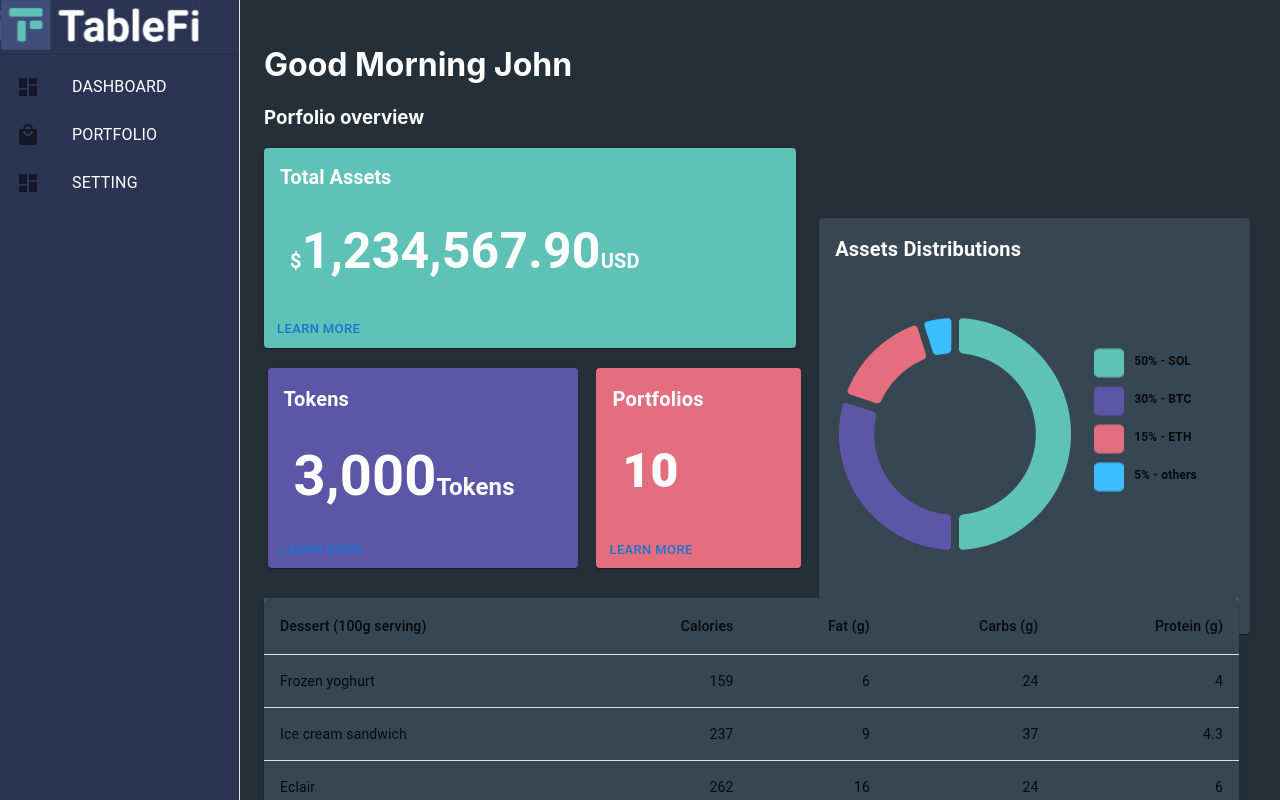
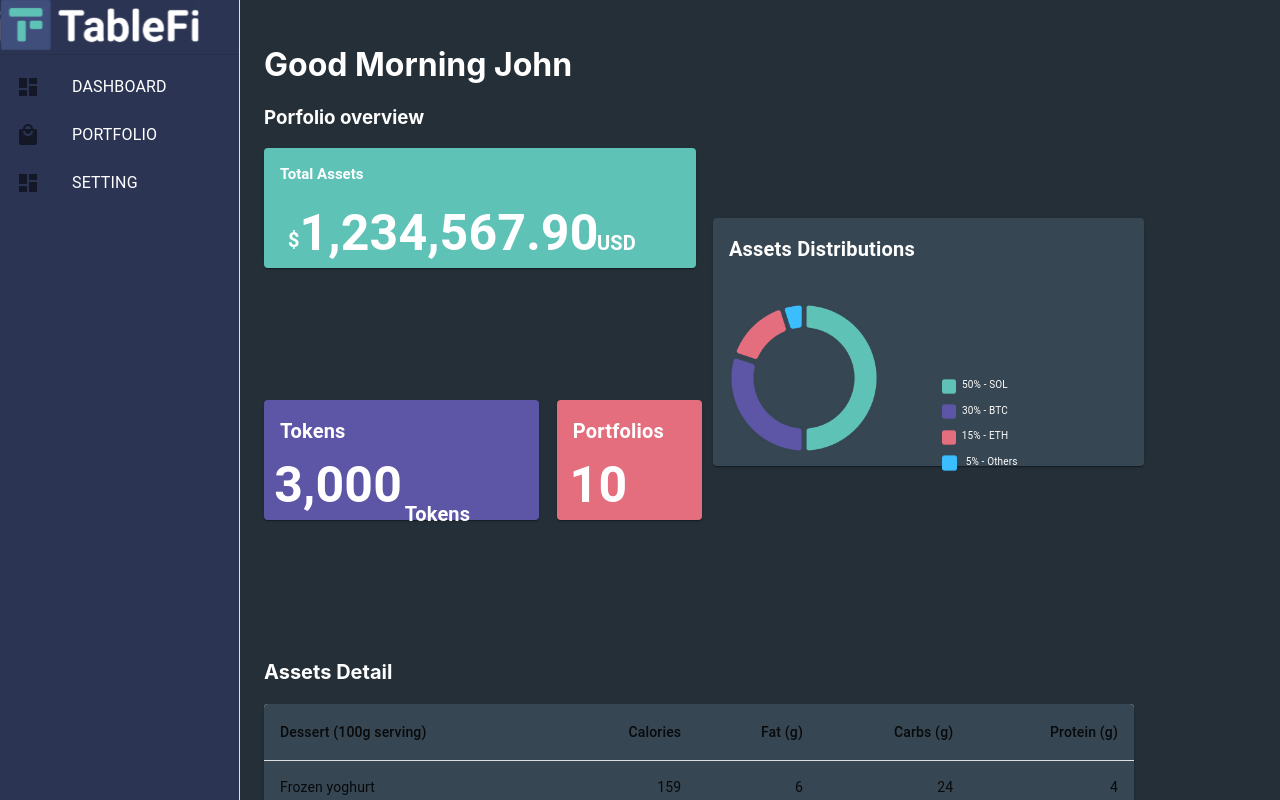
Before and after one commit to rilwan99/Solana-Wallet-Dapp, a Next.js app: page /dashboard in a window 1280 px wide. Shown: the top 800 px of the page. Built offline with nearby package versions, Linux system fonts and the light colour scheme.

Commit message:
update styling dashboard

```diff
--- a/pages/dashboard.tsx
+++ b/pages/dashboard.tsx
@@ -12,7 +12,7 @@ import DashboardIcon from "@mui/icons-material/Dashboard";
 import LocalMallIcon from "@mui/icons-material/LocalMall";
 import Image from "next/image";
 import styles from "../styles/Dashboard.module.css";
-import { Card } from "@mui/material";
+import { Card, Grid } from "@mui/material";
 
 import Table from "@mui/material/Table";
 import TableBody from "@mui/material/TableBody";
@@ -25,6 +25,10 @@ import Paper from "@mui/material/Paper";
 import CardActions from "@mui/material/CardActions";
 import CardContent from "@mui/material/CardContent";
 import Button from "@mui/material/Button";
+import FirstPageIcon from "@mui/icons-material/FirstPage";
+import KeyboardArrowLeftIcon from "@mui/icons-material/KeyboardArrowLeft";
+import ChevronRightIcon from "@mui/icons-material/ChevronRight";
+import LastPageIcon from "@mui/icons-material/LastPage";
 import { CenterFocusStrong, PieChart } from "@mui/icons-material";
 import { style } from "@mui/system";
 
@@ -53,9 +57,7 @@ export const Dashboard: React.FC = () => {
     <Box
       component="span"
       sx={{ display: "inline-block", mx: "2px", transform: "scale(0.8)" }}
-    >
-      •
-    </Box>
+    ></Box>
   );
 
   return (
@@ -97,8 +99,8 @@ export const Dashboard: React.FC = () => {
           flexGrow: 1,
           bgcolor: "#242F37",
           p: 3,
-          maxHeight: 1000,
-          height: 900,
+          maxHeight: 900,
+          height: 850,
         }}
       >
         <h1 className={styles.text}>Good Morning John</h1>
@@ -107,8 +109,8 @@ export const Dashboard: React.FC = () => {
           <Card
             sx={{
               minWidth: 275,
-              width: 532,
-              height: 200,
+              width: 432,
+              height: 120,
               bgcolor: "#5EC2B7",
             }}
           >
@@ -116,7 +118,7 @@ export const Dashboard: React.FC = () => {
               <Typography
                 sx={{
                   fontWeight: 700,
-                  fontSize: 20,
+                  fontSize: 15,
                   color: "#ffff",
                 }}
                 variant="h5"
@@ -125,14 +127,13 @@ export const Dashboard: React.FC = () => {
                 Total Assets
               </Typography>
               <Typography variant="body2">
-                <div className={styles.totalAmount}>
-                  <span className={styles.dollarIcon}>$</span>1,234,567.90
-                  <span className={styles.currencyIcon}>USD</span>
-                </div>
+                <p className={styles.dollarIcon}>$</p>
+                <p className={styles.amount}> 1,234,567.90 </p>
+                <p className={styles.currencyIcon}>USD</p>
               </Typography>
             </CardContent>
             <CardActions>
-              <Button size="small">Learn More</Button>
+              <Button size="small"></Button>
             </CardActions>
           </Card>
         </div>
@@ -140,7 +141,7 @@ export const Dashboard: React.FC = () => {
           <Card
             sx={{
               minWidth: 275,
-              height: 200,
+              height: 120,
               bgcolor: "#5D55A6",
             }}
           >
@@ -157,23 +158,22 @@ export const Dashboard: React.FC = () => {
                 Tokens
               </Typography>
               <Typography variant="body2">
-                <div className={styles.tokensAmount}>
-                  3,000<span className={styles.tokensFont}>Tokens</span>
-                </div>
+                <p className={styles.tokensAmount}> 3,000 </p>
+                <p className={styles.tokensFont}>Tokens</p>
               </Typography>
             </CardContent>
             <CardActions>
-              <Button size="small">Learn More</Button>
+              <Button size="small"></Button>
             </CardActions>
           </Card>
         </div>
         <div className={styles.cardConainer2}>
           <Card
             sx={{
-              width: 50,
-              height: 200,
+              width: 25,
+              height: 120,
               bgcolor: "#E46E7E",
-              minWidth: 205,
+              minWidth: 145,
             }}
           >
             <CardContent>
@@ -189,19 +189,19 @@ export const Dashboard: React.FC = () => {
                 Portfolios
               </Typography>
               <Typography variant="body2">
-                <div className={styles.portfolioFont}>10</div>
+                <p className={styles.portfolioFont}>10</p>
               </Typography>
             </CardContent>
             <CardActions>
-              <Button size="small">Learn More</Button>
+              <Button size="small"></Button>
             </CardActions>
           </Card>
         </div>
         <div className={styles.cardConainer3}>
           <Card
             sx={{
-              width: 208,
-              height: 416,
+              width: 108,
+              height: 248,
               bgcolor: "#364652",
               minWidth: 431,
             }}
@@ -227,28 +227,30 @@ export const Dashboard: React.FC = () => {
                   />
                 </Typography>
                 <Typography variant="body2">
-                  <div className={styles.disDiscription}>
-                    <div className={styles.solContainer}>
+                  {/* <p className={styles.solFonts}>
                     <img className={styles.solImg} src="/sol.png" alt="sol" />
-                      <p className={styles.solFont}> 50% - SOL</p>
-                    </div>
-                    <div className={styles.solContainer}>
+                    <p className={styles.solFont}> 50% - SOL </p>
+                  </p> */}
+                  <p className={styles.solFont}>
+                    <img className={styles.solImg} src="/sol.png" alt="sol" />
+                    50% - SOL
+                  </p>
+                  <p className={styles.solFont2}>
                     <img className={styles.solImg} src="/btc.png" alt="sol" />
-                      <p className={styles.solFont}> 30% - BTC</p>
-                    </div>
-                    <div className={styles.solContainer}>
+                    30% - BTC
+                  </p>
+                  <p className={styles.solFont3}>
                     <img className={styles.solImg} src="/eth.png" alt="sol" />
-                      <p className={styles.solFont}> 15% - ETH</p>
-                    </div>
-                    <div className={styles.solContainer}>
+                    15% - ETH
+                  </p>
+                  <p className={styles.solFont4}>
                     <img
-                        className={styles.solImg}
+                      className={styles.solImg2}
                       src="/other.png"
                       alt="sol"
                     />
-                      <p className={styles.solFont}> 5% - others</p>
-                    </div>
-                  </div>
+                    5% - Others
+                  </p>
                 </Typography>
               </div>
             </CardContent>
@@ -259,11 +261,12 @@ export const Dashboard: React.FC = () => {
         </div>
         <br />
         <div className={styles.TableContainer}>
+          <p className={styles.tableAsset}>Assets Detail</p>
           <TableContainer component={Paper}>
             <Table
               sx={{
                 bgcolor: "#364652",
-                minWidth: 975,
+                minWidth: 870,
               }}
               aria-label="simple table"
             >
@@ -318,6 +321,29 @@ export const Dashboard: React.FC = () => {
               </TableBody>
             </Table>
           </TableContainer>
+          <Grid>
+            {/* <Grid sx={{ pl: 2, pt: 1 }}>
+              <FirstPageIcon />
+              <KeyboardArrowLeftIcon />
+            </Grid> */}
+            <Grid className={styles.arrowFun}>
+              <FirstPageIcon />
+              <KeyboardArrowLeftIcon />
+              <Typography>
+                <p className={styles.numberPage}>1</p>
+                <p className={styles.numberPage2}>of</p>
+                <p className={styles.numberPage3}>500</p>
+              </Typography>
+              <Grid className={styles.arrowIcon}>
+                <ChevronRightIcon />
+                <LastPageIcon />
+              </Grid>
+            </Grid>
+            {/* <Grid sx={{ pl: 22 }}>
+              <ChevronRightIcon />
+              <LastPageIcon />
+            </Grid> */}
+          </Grid>
         </div>
       </Box>
     </Box>
--- a/styles/Dashboard.module.css
+++ b/styles/Dashboard.module.css
@@ -5,43 +5,68 @@
 
 .piechartContainer {
   /* background: blue; */
-  margin-top: 50px;
+  margin-top: 10%;
 }
 
 .piechartImg {
-  width: 240px;
-  height: 240px;
+  width: 150px;
+  height: 150px;
 }
-
-.disDiscription {
+.solImg {
   position: absolute;
-  width: 125px;
-  height: 20px;
-  left: 275px;
-  top: 125px;
-
-  font-weight: 700;
-  font-size: 12px;
-  line-height: 125%;
+  /* background: red; */
+  width: 15%;
+  left: 5%;
+  top: 5%;
 }
-
-.solContainer {
-  /* background: green; */
-  display: flex;
-  padding-top: 5px;
-}
-
-.solImg {
-  width: 30px;
-  height: 30px;
+.solImg2 {
+  position: absolute;
+  /* background: red; */
+  width: 12%;
+  left: 4%;
+  top: 5%;
 }
 
 .solFont {
-  margin-left: 10px;
-  margin-top: 6px;
-  /* background: red; */
+  position: absolute;
+  /* background: blue; */
+  color: #ffff;
+  font-size: 10px;
+  text-align: center;
+  width: 15%;
+  left: 35%;
+  top: 47%;
 }
-
+.solFont2 {
+  position: absolute;
+  /* background: blue; */
+  color: #ffff;
+  font-size: 10px;
+  text-align: center;
+  width: 15%;
+  left: 35%;
+  top: 55%;
+}
+.solFont3 {
+  position: absolute;
+  /* background: blue; */
+  color: #ffff;
+  font-size: 10px;
+  text-align: center;
+  width: 15%;
+  left: 35%;
+  top: 63%;
+}
+.solFont4 {
+  position: absolute;
+  /* background: blue; */
+  color: #ffff;
+  font-size: 10px;
+  padding-left: 4.5%;
+  width: 15%;
+  left: 35%;
+  top: 71%;
+}
 .menuItem {
   color: white;
 }
@@ -58,10 +83,11 @@
 }
 
 .totalAmount {
+  display: flex;
   color: #ffff;
   padding: 10px;
   padding-top: 20px;
-  width: 334px;
+  width: 434px;
   height: 70px;
   font-weight: 700;
   font-size: 56px;
@@ -70,84 +96,148 @@
 }
 
 .dollarIcon {
-  width: 14px;
-  height: 30px;
+  /* background: red; */
+  color: #ffff;
+  padding-top: 6%;
+  padding-left: 2%;
+  width: 100%;
+  height: 10%;
   font-weight: 700;
   font-size: 20px;
   line-height: 125%;
 }
 
+.amount {
+  position: absolute;
+  color: #ffff;
+  top: 0%;
+  left: 8%;
+  font-size: 50px;
+  font-weight: 700;
+}
+
 .currencyIcon {
-  width: 47px;
-  height: 30px;
-
+  color: #ffff;
+  position: absolute;
+  top: 11.6%;
+  left: 75%;
+  font-size: 20px;
   font-weight: 700;
-  font-size: 20px;
-  line-height: 125%;
 }
 
 .tokensAmount {
+  position: absolute;
+  /* background: red; */
   color: #ffff;
-  padding: 10px;
-  padding-top: 20px;
-  width: 123px;
-  height: 60px;
-
+  top: 0%;
+  left: 8%;
+  font-size: 50px;
   font-weight: 700;
-  font-size: 56px;
-  line-height: 125%;
 }
 
 .tokensFont {
-  width: 78px;
-  height: 30px;
+  position: absolute;
+  /* background: red; */
+  color: #ffff;
+  top: 100%;
+  left: 110%;
+  font-size: 20px;
   font-weight: 700;
-  font-size: 24px;
-  line-height: 125%;
 }
 
 .portfolioFont {
+  position: absolute;
+  /* background: red; */
   color: #ffff;
-  padding: 10px;
-  padding-top: 20px;
-  width: 56px;
-  height: 60px;
-
-  font-weight: 900;
-  font-size: 48px;
-  line-height: 125%;
+  top: 0%;
+  left: 20%;
+  font-size: 50px;
+  font-weight: 700;
 }
 
 .cardConainer1 {
+  /* background: red; */
   position: absolute;
-  width: 310px;
-  height: 200px;
-  left: 20.9%;
-  top: 368px;
+  width: 10%;
+  height: 10%;
+  top: 50%;
 }
 
 .cardConainer2 {
   position: absolute;
-  width: 50px;
-  height: 200px;
-  left: 46.6%;
-  top: 368px;
+  width: 5%;
+  height: 10%;
+  left: 43.5%;
+  top: 50%;
 }
 
 .cardConainer3 {
   position: absolute;
-  width: 533px;
-  height: 424px;
-  left: 64%;
+  width: 50%;
+  height: 40%;
+  left: 55.7%;
   top: 27.2%;
+}
+
+.tableAsset {
+  font-size: 20px;
+  font-weight: 700;
 }
 
 .TableContainer {
   color: #ffff;
   position: absolute;
-  top: 598px;
+  top: 80%;
 }
 
 .tableRow {
   color: #ffff;
 }
+
+.numberPage {
+  position: absolute;
+  margin-left: 10%;
+  background: #ffff;
+  color: #242f37;
+  border: 1px;
+  border-radius: 2px;
+  text-align: center;
+  width: 4%;
+  top: 90%;
+  left: 26%;
+}
+.numberPage2 {
+  position: absolute;
+  margin-left: 10%;
+  color: #ffff;
+  border: 1px;
+  border-radius: 2px;
+  text-align: center;
+  width: 4%;
+  top: 90%;
+  left: 31%;
+}
+.numberPage3 {
+  position: absolute;
+  margin-left: 10%;
+  color: #ffff;
+  border: 1px;
+  border-radius: 2px;
+  text-align: center;
+  width: 4%;
+  top: 90%;
+  left: 36%;
+}
+
+.arrowFun {
+  display: inline-flex;
+  padding-top: 1%;
+  padding-left: 30%;
+  width: 90%;
+}
+
+.arrowIcon {
+  /* background: red; */
+  padding-left: 24%;
+  width: 80%;
+}
```
Also changed, not shown: styles/Homepage.module.css (+10 -10 lines). Lines whose indentation alone changed are shown as unchanged.
